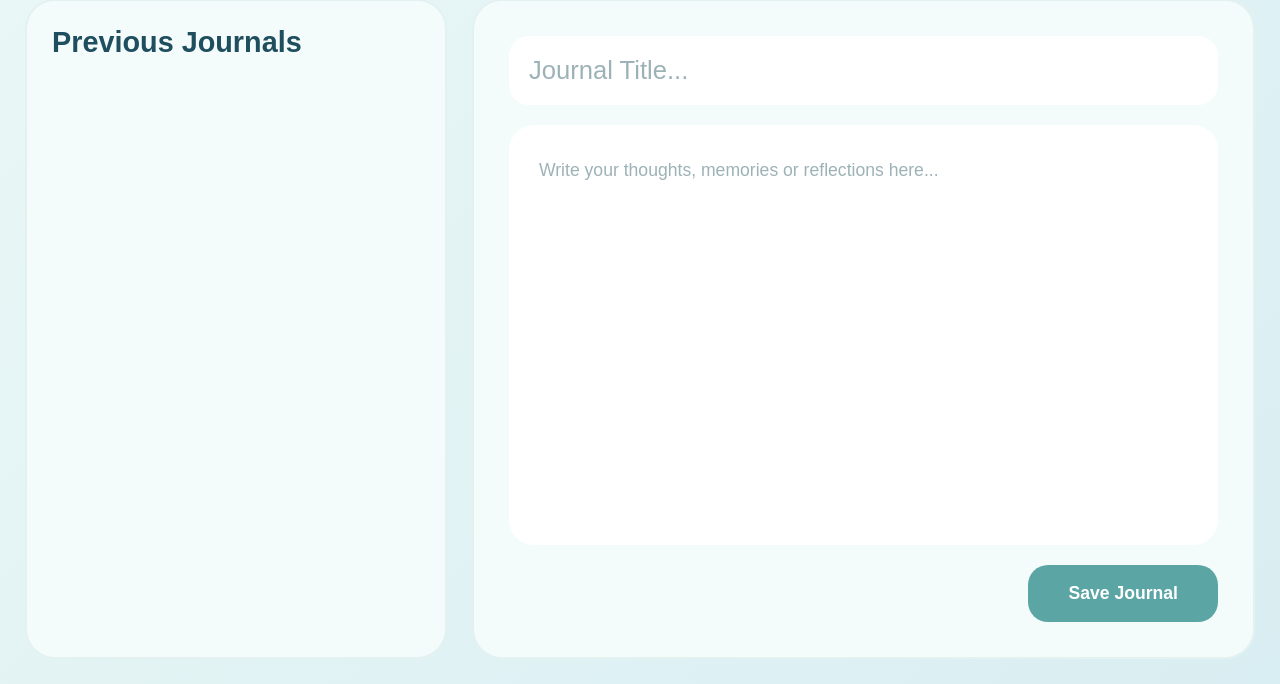
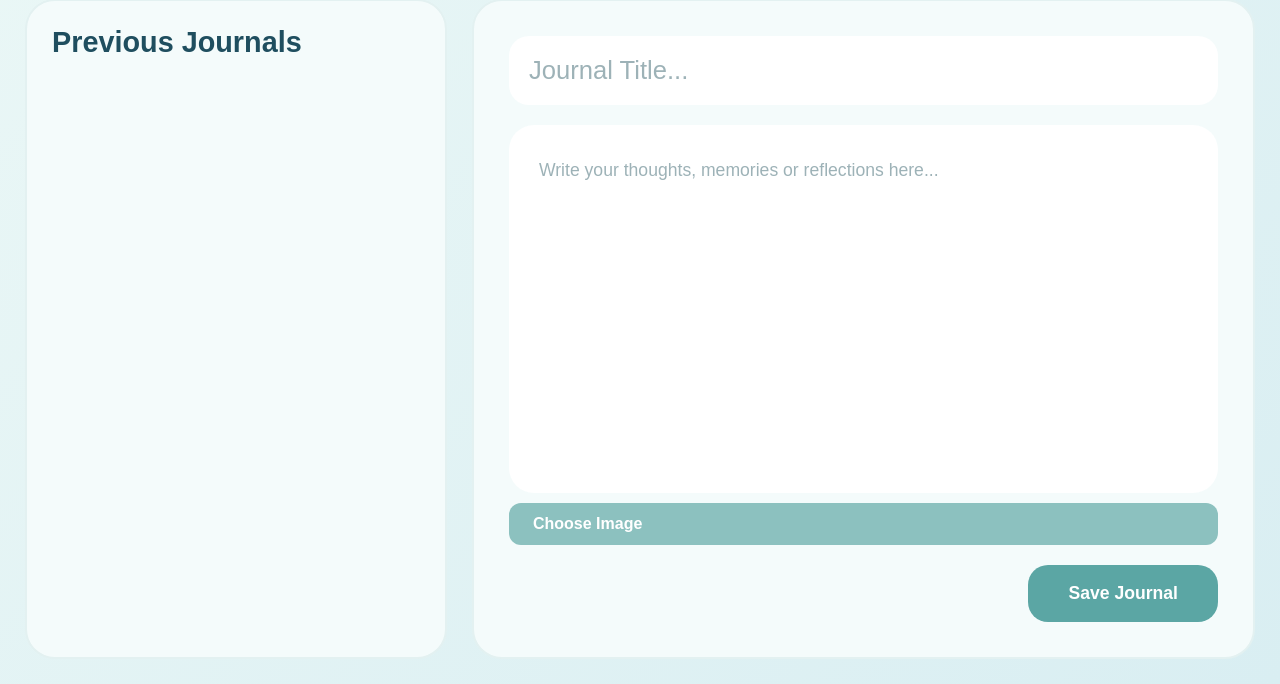
Before and after one commit to claudia-chen986/at3-elderly-helping, a Flask app: template templates/journal.html in a window 1280 px wide. Shown: the part 116-800 px from the top of the page. Run offline with Flask 3, Linux system fonts and the light colour scheme; the template is opened without the code that fills it, so the values that code supplies are empty.

Commit message:
frontend - add upload image visuals

```diff
--- a/templates/journal.html
+++ b/templates/journal.html
@@ -195,6 +195,22 @@
             background:#D45E5E;
         }
 
+        .upload-btn{
+            display:inline-block;
+            padding:12px 24px;
+            background:#8cc1bf;
+            color:white;
+            border-radius:12px;
+            cursor:pointer;
+            font-weight:bold;
+            margin-top:10px;
+            transition:0.3s;
+        }
+
+        .upload-btn:hover{
+            background:#4A9492;
+        }
+
         /* SCROLLBAR */
 
         ::-webkit-scrollbar{
@@ -288,7 +304,7 @@
 
         <div class="editor-panel">
 
-            <form action="/save_journal" method="POST"
+            <form action="/save_journal" method="POST" enctype="multipart/form-data"
                 style="display:flex;
                     flex-direction:column;
                     height:100%;">
@@ -308,6 +324,31 @@
                     required
                 ></textarea>
 
+                <input
+                    type="file"
+                    id="journal_image"
+                    name="journal_image"
+                    accept="image/*"
+                    hidden
+                >
+
+                <label
+                    for= "journal_image"
+                    class= "upload-btn"
+                >
+                    Choose Image
+                </label>
+
+                <img
+                    id="imagePreview"
+                    style="
+                        display:none;
+                        max-width:100%;
+                        margin-top:15px;
+                        border-radius:15px;
+                    "
+                >
+
                 <div class="button-row">
 
                     <button class="save-btn" type="submit">
@@ -322,5 +363,25 @@
 
     </div>
 
+<script>
+
+const imageInput = document.getElementById("journal_image");
+const preview = document.getElementById("imagePreview");
+
+imageInput.addEventListener("change", function () {
+
+    const file = this.files[0];
+
+    if (!file){
+        preview.style.display = "none";
+        return;
+    }
+
+    preview.src = URL.createObjectURL(file);
+    preview.style.display = "block";
+
+});
+
+</script>
 </body>
 </html>
```
